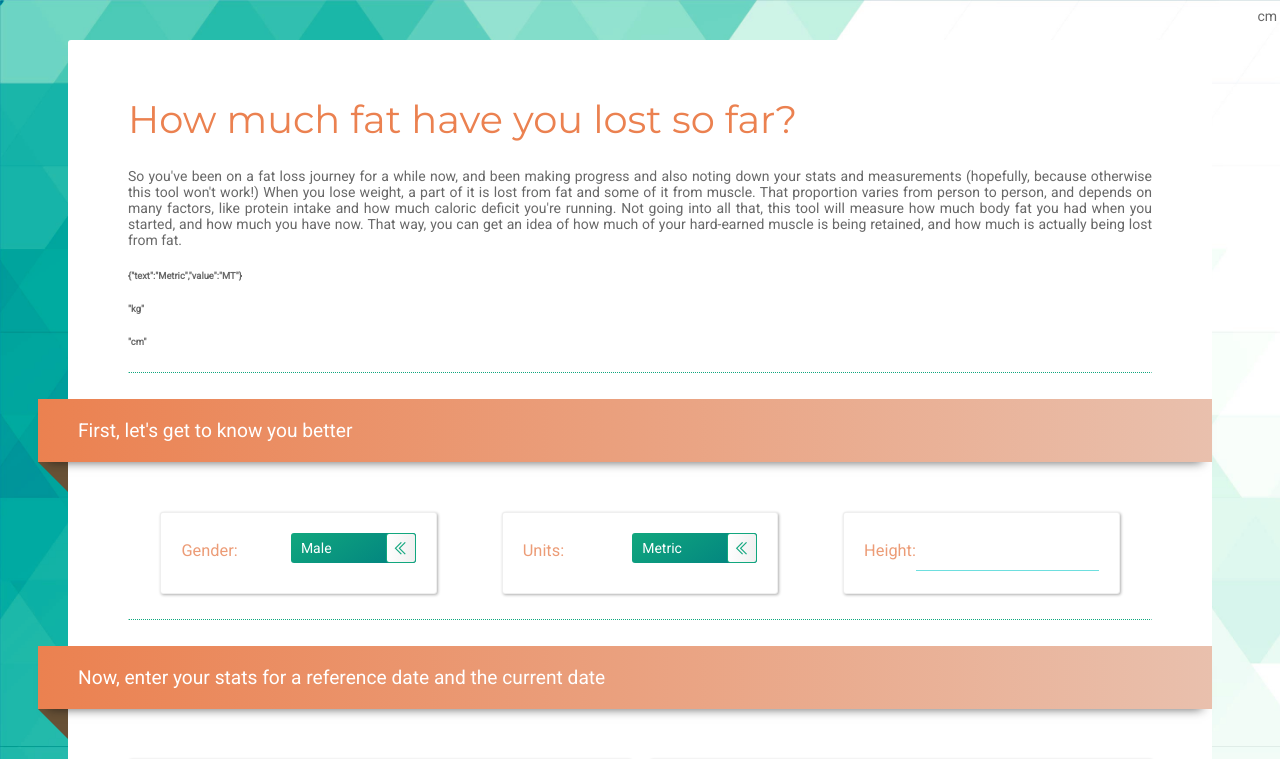
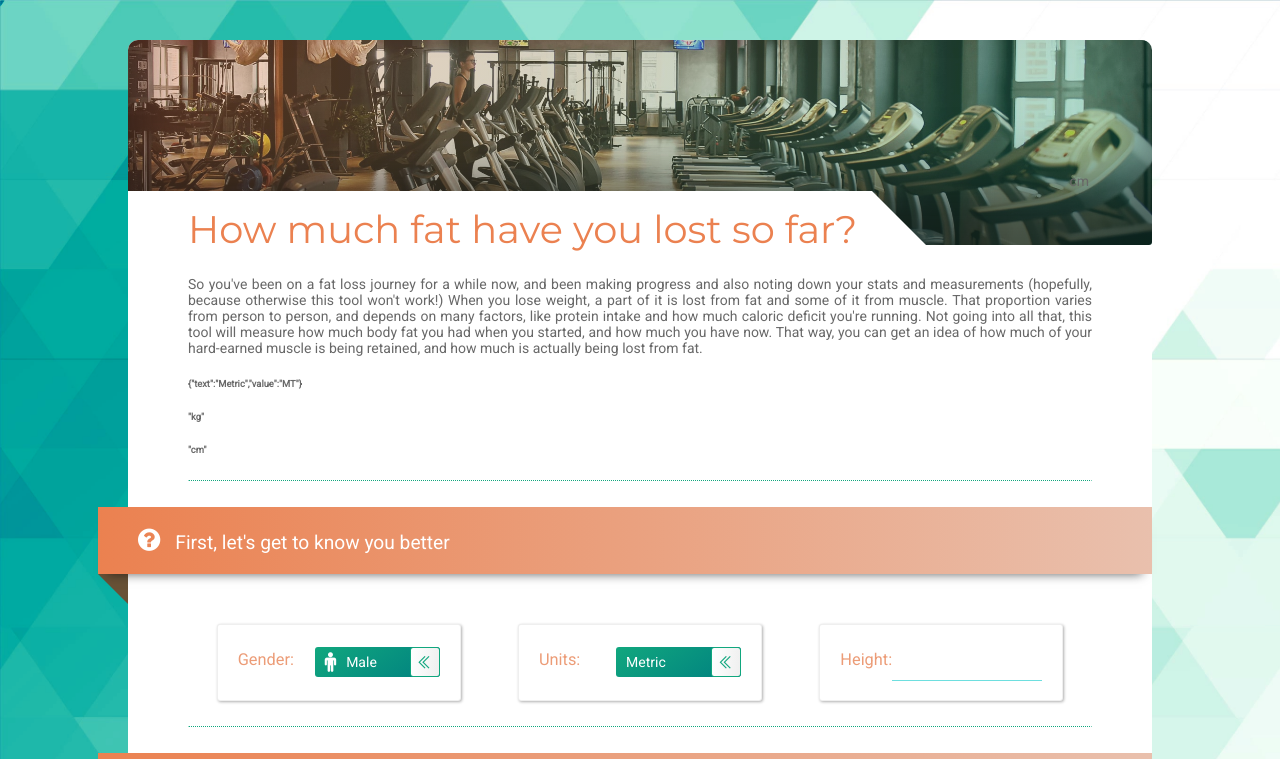
Before and after one commit to debadeepsen/howmuchfatlost, a React (Create React App) app: page / in a window 1280 px wide. Shown: the top 759 px of the page. Built offline with nearby package versions, Linux system fonts and the light colour scheme.

Commit message:
more styling WIP

```diff
--- a/public/index.html
+++ b/public/index.html
@@ -13,6 +13,7 @@
       user's mobile device or desktop. See https://developers.google.com/web/fundamentals/web-app-manifest/
     -->
   <link rel="manifest" href="%PUBLIC_URL%/manifest.json" />
+  <link rel="stylesheet" href="https://cdnjs.cloudflare.com/ajax/libs/font-awesome/4.7.0/css/font-awesome.min.css">
   <link rel="stylesheet"
     href="https://maxst.icons8.com/vue-static/landings/line-awesome/line-awesome/1.3.0/css/line-awesome.min.css">
   <!--
--- a/src/App.css
+++ b/src/App.css
@@ -2,9 +2,11 @@
 
 :root {
   --teal: #11a77e;
+  --teal-tr: #11a77e60;
   --light-teal: #08c9c9;
   --light-teal-tr: #08c9c995;
   --salmon: #eb8150;
+  --salmon-tr: #eb815060;
   --salmon-2: #ec9c77;
   --faded-salmon: #e9c0ad;
   --dark-grey: #686868;
@@ -42,9 +44,10 @@ a:hover {
   background-color: #fff;
   width: 60vw;
   margin: 10px auto;
-  padding: 30px 60px;
+  padding: 30px 0px;
   /* box-shadow: 0px 0px 5px var(--shadow); */
   /* box-shadow: 0px 0px 120px 55px #fff; */
+  border-radius: 10px;
 }
 
 @media screen and (max-width: 1440px) {
@@ -103,9 +106,7 @@ input {
   transition: all 0.3s;
 }
 
-input
-
-input:focus,
+input input:focus,
 select:focus {
   background-color: #05a5b110;
 }
@@ -164,7 +165,6 @@ button:active {
   position: relative;
   flex-direction: row;
   align-items: center;
-  margin-bottom: 10px;
 }
 
 .row h3 {
@@ -238,8 +238,54 @@ button:active {
   transform: translateZ(-3px);
 }
 
+.wrapped-around .fa {
+  font-size: 26px;
+  margin-right: 15px;
+}
+
 .page-caption {
   font-size: 2.4rem;
   font-weight: 200;
   font-family: 'Montserrat';
+  display: inline-block;
+  background-color: #fff;
+  box-sizing: border-box;
+  position: relative;
+  left: -60px;
+  padding-left: 60px;
+  padding-top: 15px;
+  padding-right: 15px;
+  height: 60px;
 }
+
+.page-caption::after {
+  position: absolute;
+  top: 0;
+  right: -60px;
+  content: '';
+  border-top: 30px solid #0000;
+  border-right: 30px solid #0000;
+  border-bottom: 30px solid #fff;
+  border-left: 30px solid #fff;
+}
+
+.main-body {
+  background-color: #fff0;
+  position: relative;
+  margin: 60px;
+  margin-top: -80px;
+}
+
+.banner {
+  background-image: linear-gradient(120deg, var(--salmon-tr), var(--teal-tr)),
+    url(./assets/images/pexels-anna-tis-6620373_2-min.jpg);
+  width: calc(100%);
+  height: 16vmax;
+  margin-top: -30px;
+  background-size: cover;
+  background-position-y: 0px, calc(-22vmax);
+  border-top-left-radius: 10px;
+  border-top-right-radius: 10px;
+  border: 0px solid transparent !important;
+  box-shadow: inset 0px -60px 60px 6px #1119;
+}
--- a/src/App.js
+++ b/src/App.js
@@ -1,7 +1,7 @@
 import { useState } from 'react';
 import './App.css';
 import Slider from './components/Slider';
-import Content from './Content';
+import Content from './assets/content/Content';
 import Lib from './Lib';
 import Results from './sub_views/Results';
 
@@ -48,6 +48,8 @@ function App() {
 
   return (
     <div className="App">
+      <div className="banner"></div>
+      <div className="main-body">
         <h1 className="page-caption">{Content.Caption1}</h1>
         <div style={{ textAlign: 'justify' }}>
           {Content.Description}
@@ -57,14 +59,17 @@ function App() {
         <h6>{JSON.stringify(lengthUnit)}</h6>
         <div className="separator"></div>
 
-      <h1 className="wrapped-around">{Content.Caption2}</h1>
+        <h1 className="wrapped-around">
+          <i className="fa fa-question-circle"></i>
+          {Content.Caption2}
+        </h1>
         <div>
           <div className="know-you-box">
             <div className="box">
               <h3>Gender:</h3>
               <Slider
-              option1={{ text: "Male", value: "M" }}
-              option2={{ text: "Female", value: "F" }}
+                option1={{ text: "Male", value: "M", iconClass: "fa fa-male" }}
+                option2={{ text: "Female", value: "F", iconClass: "fa fa-female" }}
                 changed={(selectedOption) => setGender(selectedOption.value)}></Slider>
             </div>
             <div className="box">
@@ -83,7 +88,10 @@ function App() {
         </div>
         <div className="separator"></div>
 
-      <h1 className="wrapped-around">{Content.Caption3}</h1>
+        <h1 className="wrapped-around">
+          <i className="fa fa-bar-chart"></i>
+          {Content.Caption3}
+        </h1>
         <div className="row">
           <div className="box past-box">
             <div>
@@ -145,6 +153,7 @@ function App() {
 
         <Results bfOld={bfOld} bfNew={bfNew} weightUnit={weightUnit} weightOld={weightOld} weightNew={weightNew}></Results>
       </div>
+    </div>
   );
 }
 
--- a/src/components/Slider.css
+++ b/src/components/Slider.css
@@ -11,6 +11,12 @@
 
 .parent:hover {
   background: linear-gradient(145deg, var(--light-teal), teal);
+}
+
+.parent .fa, .parent .fas {
+    font-size: 20px;
+    display: inline-block;
+    margin-right: 10px;
 }
 
 .switch {
--- a/src/components/Slider.js
+++ b/src/components/Slider.js
@@ -42,8 +42,14 @@ const Slider = ({ option1, option2, changed }) => {
     return (
         <>
             <div className="parent" onClick={() => slide()}>
-                <div className="option1" style={{ opacity: option1_opacity }}>{option1 && option1.text}</div>
-                <div className="option2" style={{ opacity: option2_opacity }}>{option2 && option2.text}</div>
+                <div className="option1" style={{ opacity: option1_opacity }}>
+                    {option1 && <i className={option1.iconClass}></i>}
+                    {option1 && option1.text}
+                </div>
+                <div className="option2" style={{ opacity: option2_opacity }}>
+                    {option2 && <i className={option2.iconClass}></i>}
+                    {option2 && option2.text}
+                </div>
                 <div className={"switch " + switchClass}>
                     <i className="las la-angle-double-left" style={{ transform: `rotateZ(${arrowRotation}deg)` }}></i>
                 </div>
```
Also changed, not shown: src/assets/content/Content.js (renamed from src/Content.js), src/assets/images/pexels-anna-tis-6620373_2-min.jpg (added), 1 other file (tests, documents, lock files or other folders). Lines whose indentation alone changed are shown as unchanged.
